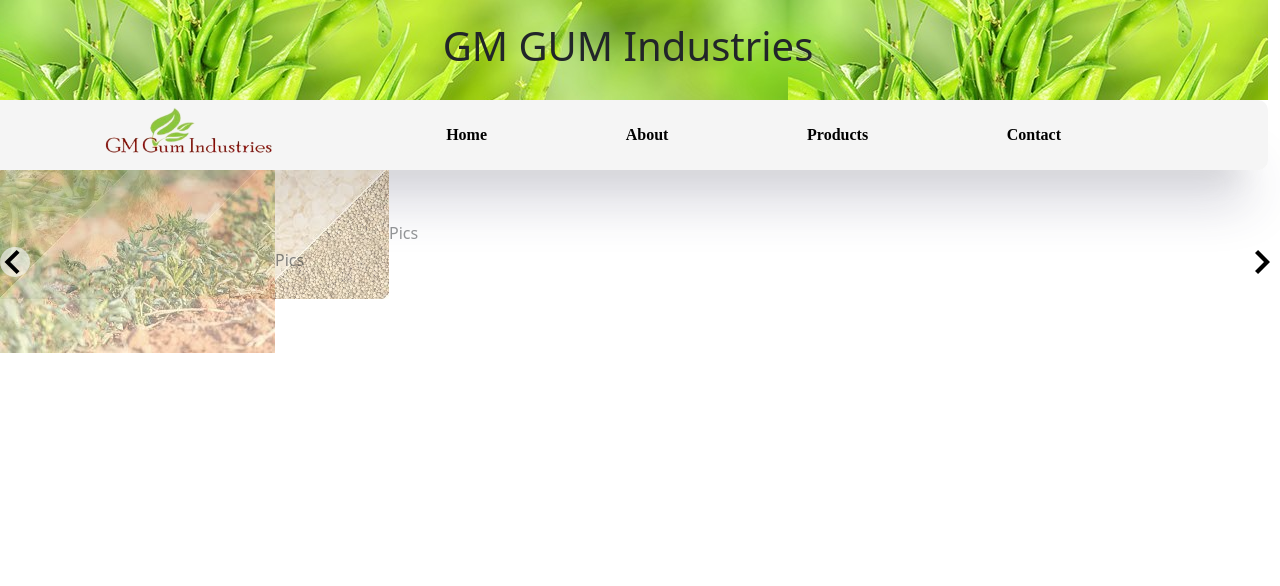
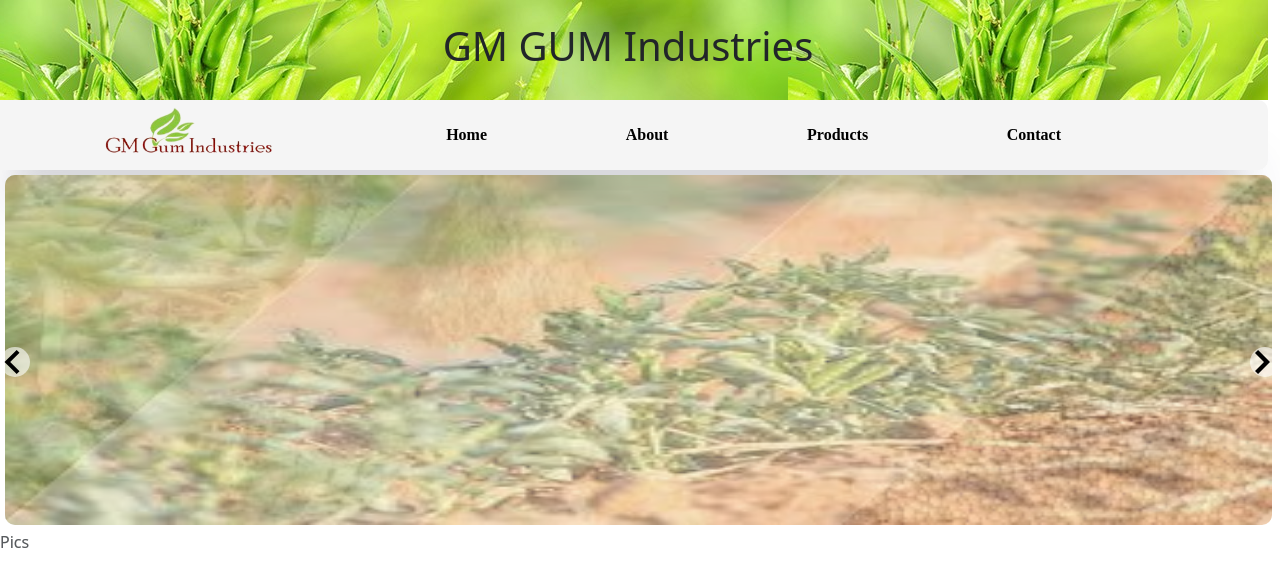
Before and after one commit to Jawad-ahmed1997/GM-GUM, a React (Create React App) app: page / in a window 1280 px wide. Shown: the top 586 px of the page. Built offline with nearby package versions, Linux system fonts and the light colour scheme.

Commit message:
For Cloning

```diff
--- a/src/App.css
+++ b/src/App.css
@@ -65,6 +65,14 @@ color: brown;
   font-size: 20px;
   text-align: center;
 }
+.sliderimgs{
+  height: 350px;
+  width: 99%;
+  border-radius: 10px;
+  background-size: cover;
+  margin: 5px;
+}
+
 @media (max-width: 998px){
  .navlink{
   display: none;
```
